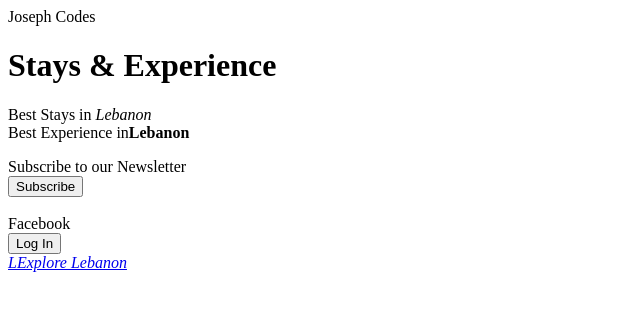
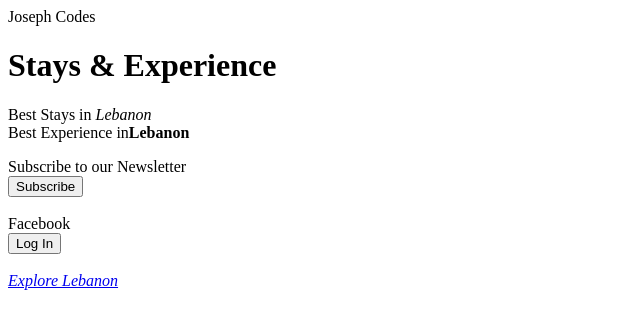
Before and after one commit to JosephKalaydjianCodes/Part1, a plain HTML site: page index.html in a window 1280 px wide. Shown: the whole page, without its empty margins (0-640 px from the left). Drawn offline with Linux system fonts and the light colour scheme.

Commit message:
Update index.html

```diff
--- a/index.html
+++ b/index.html
@@ -19,6 +19,7 @@ Best Experience in<strong>Lebanon</strong>
   <button>Log In</button>
 </body>
   <br>
-  <body> <a href="https://cheezhospitality.com"><em>LExplore Lebanon</em></a>
+  <br>
+  <body> <a href="https://cheezhospitality.com"><em>Explore Lebanon</em></a>
   </body>
 </html>
```
